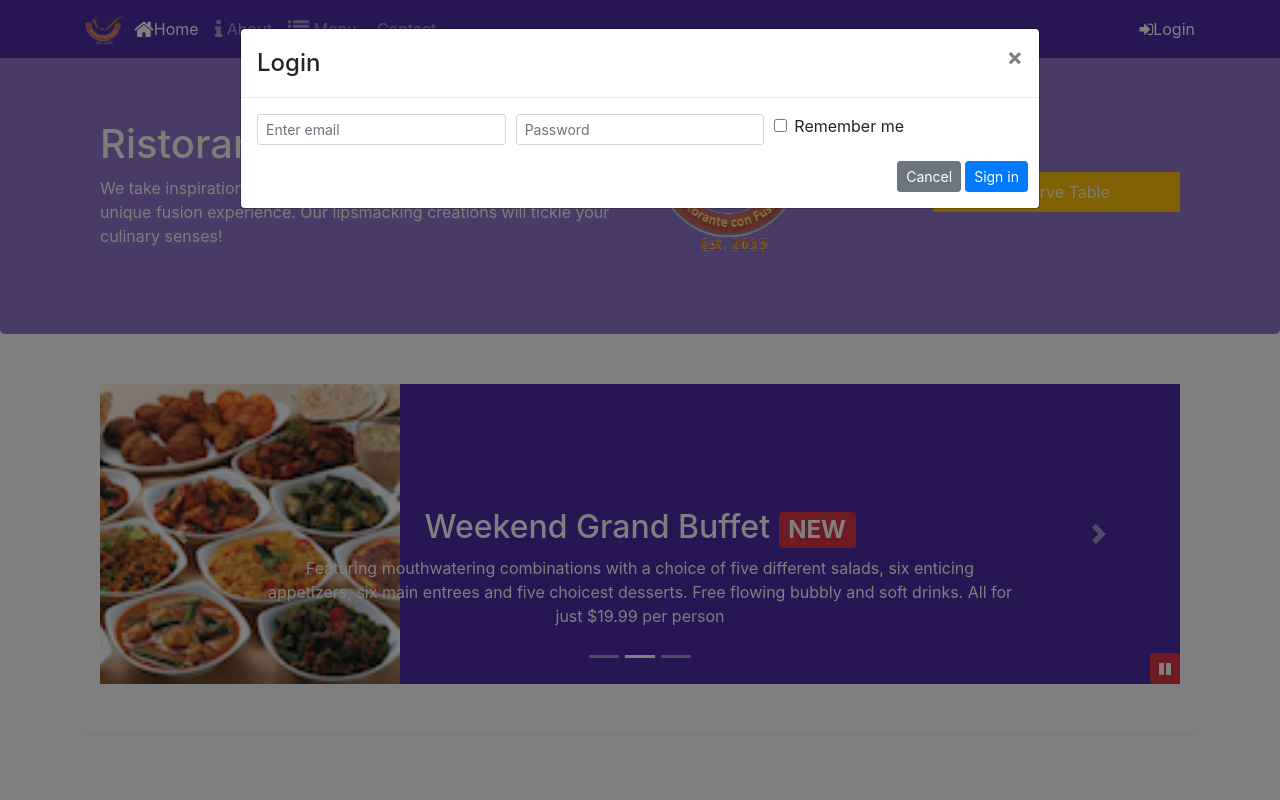
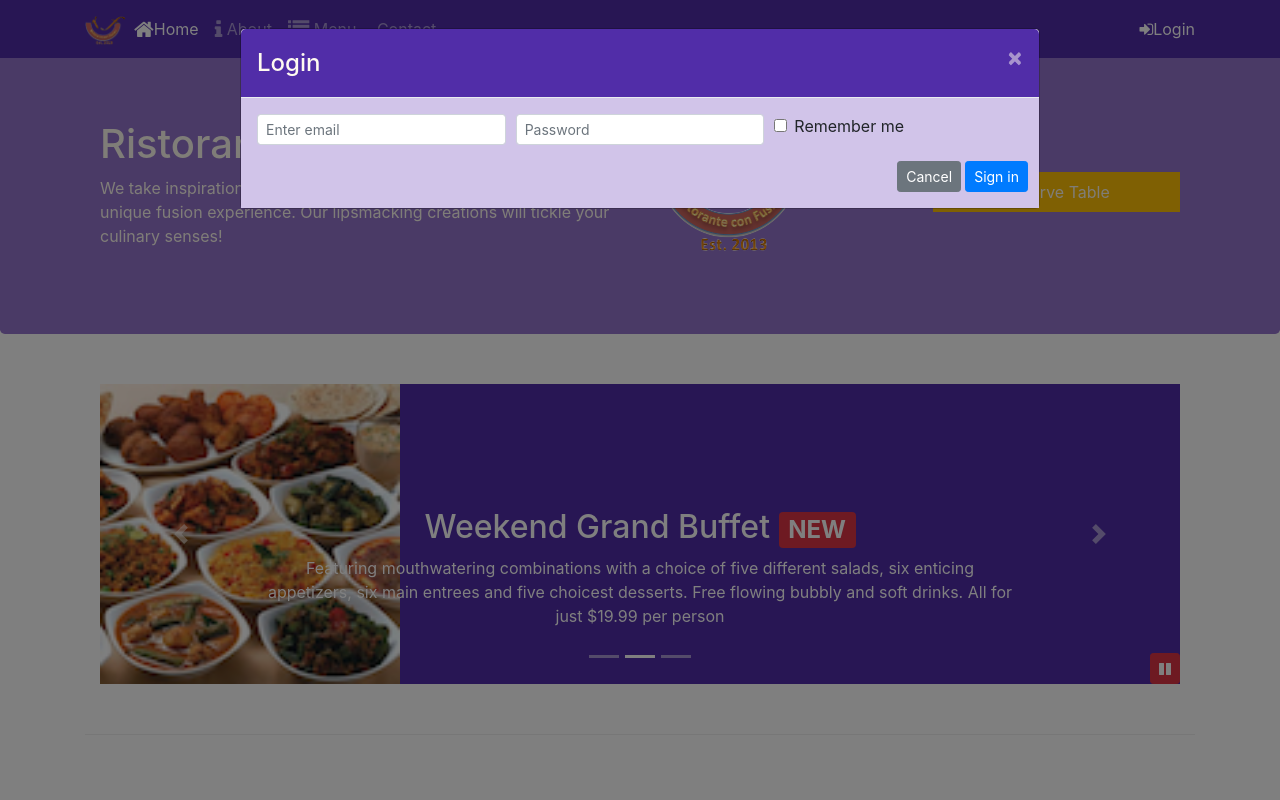
Before and after one commit to Nityasantoshini/git-test, a website: page index.html in a window 1280 px wide. Both pictures are taken after a click on the link "Login". Shown: the top 800 px of the page. Drawn offline with nearby package versions, Linux system fonts and the light colour scheme; some icons are missing.

Commit message:
assignment 4

```diff
--- a/css/styles.scss
+++ b/css/styles.scss
@@ -74,3 +74,18 @@ body{
     bottom: 0px;
     z-index: 1;
 }
+
+.modal-header {
+    background: $background-dark;
+    .close {
+        color:floralwhite;
+    }
+}
+
+.modal-title {
+    color: floralwhite;
+}
+
+.modal-body {
+    background: $background-pale;
+}
--- a/index.html
+++ b/index.html
@@ -30,7 +30,7 @@
                 <li class = "nav-item"> <a class = "nav-link" href = "./contactus.html"><span class = "fa fa-address fa-lg"></span> Contact </a></li>
             </ul>
             <span class = "navbar-text">
-                <a data-toggle="modal" data-target="#loginModal">
+                <a id = "loginText">
                     <span class = "fa fa-sign-in"></span>Login
                 </a>
             </span>
@@ -89,7 +89,7 @@
                             <img src="img/logo.png" class="img-fluid">
                         </div>
                         <div class="col-12 col-sm-6 align-self-center">
-                            <a role="button" class="btn-sm-block nav-link btn-warning" data-toggle = "modal" data-target = "#reserveModal"style = "text-align: center">Reserve Table</a>
+                            <a id = "ReserveBtn" role="button" class="btn-sm-block nav-link btn-warning" style = "text-align: center">Reserve Table</a>
                         </div>
                     </div>
                 </div>
@@ -339,6 +339,15 @@
                     $("#carouselButton").children("span").addClass('fa-pause');
                 }
             });
+
+            $("#loginText").click(function() {
+                $("#loginModal").modal('toggle');
+            });
+
+            $("#ReserveBtn").click(function() {
+                $("#reserveModal").modal('toggle');
+            });
+
         });
     </script>
 
```
Also changed, not shown: css/styles.css.
